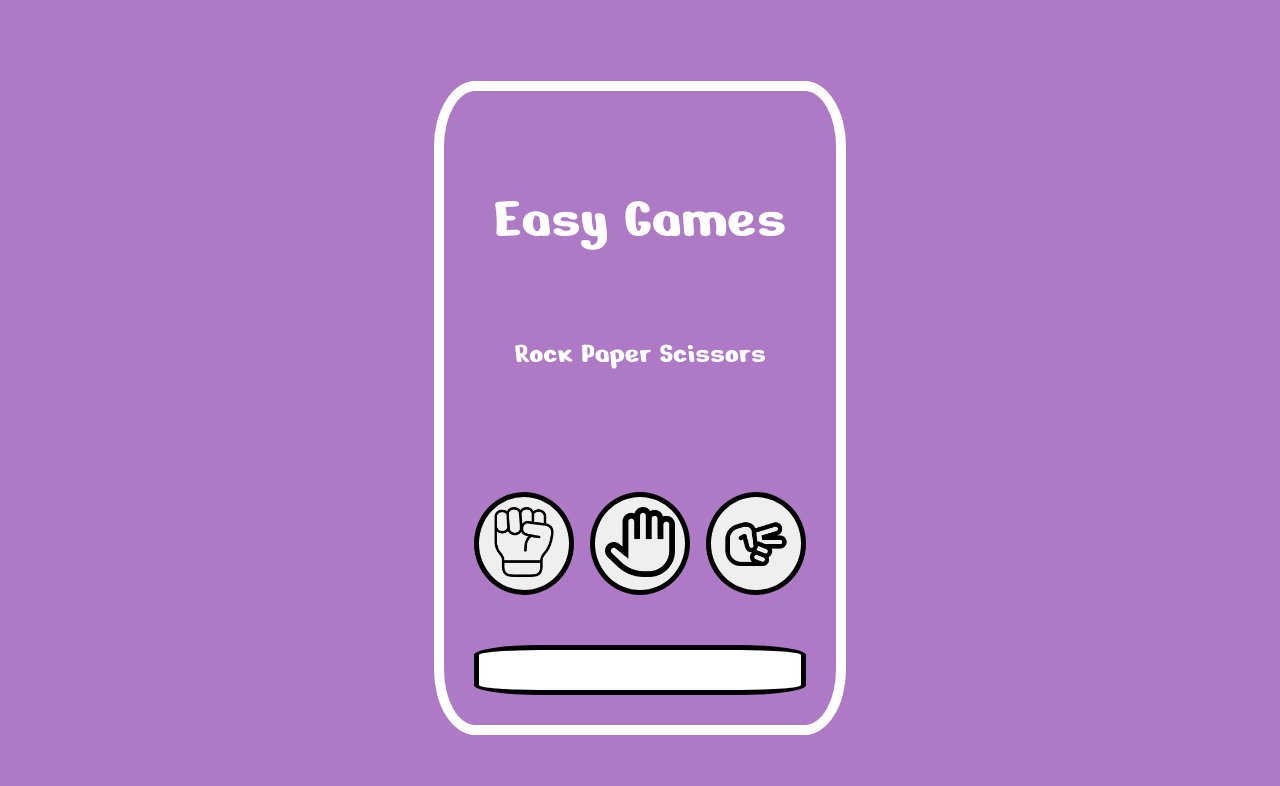
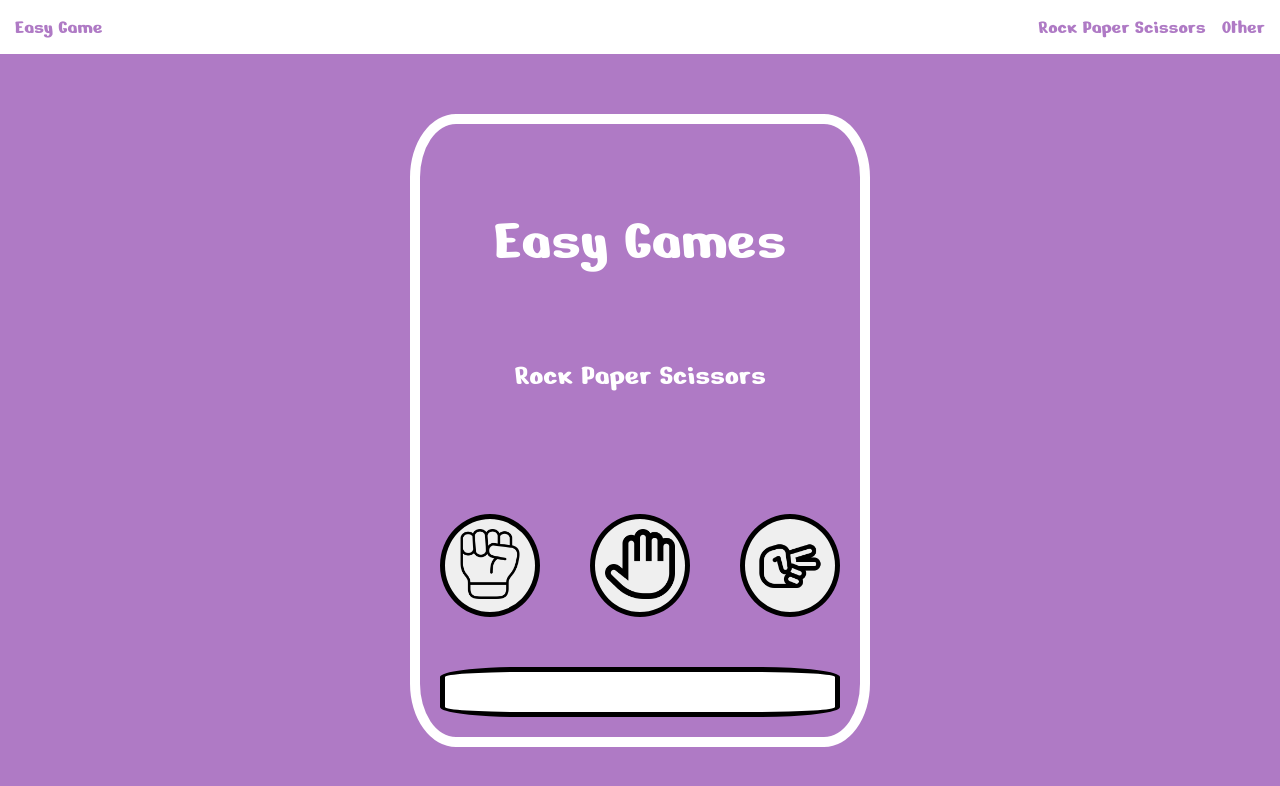
Before and after one commit to Apozsgai97/easyGames, a website: page src/index.html in a window 1280 px wide. Drawn offline with Linux system fonts and the light colour scheme.

Commit message:
Made nav bar and did some styling

```diff
--- a/src/index.html
+++ b/src/index.html
@@ -11,6 +11,14 @@
 
 </head>
 <body>
+    <nav class="nerko-one-regular">
+        <div class="iconNav"><a href="./index.html">Easy Game</a></div>
+        <ul>
+            <li><a href="./index.html">Rock Paper Scissors</a></li>
+            <li><a href="">Other</a></li>
+        </ul>
+    </nav>
+    <main>
     <div class="container">
         <h1 class="nerko-one-regular">Easy Games</h1>
         <h2 class="nerko-one-regular">Rock Paper Scissors</h2>
@@ -23,6 +31,7 @@
 
         <div id="result" class="nerko-one-regular"></div>
     </div>
+    </main>
 
     <script> var exports = {}; </script>
     <script src="../dist/index.js"></script>
--- a/src/styles/style.css
+++ b/src/styles/style.css
@@ -2,16 +2,52 @@ body{
     background-color: #AF7AC5;
     color: white;
     display: flex;
-    justify-content: center;
-    align-items: center;
+    flex-direction: column;
     height: 100vh;
+    margin: 0;
 
+}
+
+nav{
+  display: flex;
+  justify-content: space-between;
+  background-color: white;
+  padding: 15px;
+  margin-bottom: 20px;
+
+}
+
+ul{
+  list-style-type: none;
+  margin: 0;
+  padding: 0;
+  display: flex;
+  justify-content: space-evenly;
+  gap: 16px;
+}
+
+a {
+  color: #AF7AC5;
+  text-decoration: none;
+  font-size: 20px;
+}
+
+a:hover{
+  color: black;
+}
+
+main{
+  display: flex;
+  justify-content: center;
+  align-items: center;
 }
 
 .container{
     border: 10px solid white;
     border-radius: 10%;
-    padding: 30px;
+    padding: 20px;
+    width: 400px;
+    margin-top: 40px;
 
 }
 
@@ -50,7 +86,8 @@ body{
   }
 
   .icon{
-    width: 70px;
+    width: auto;
+    height: 70px;
   }
 
   button{
```
